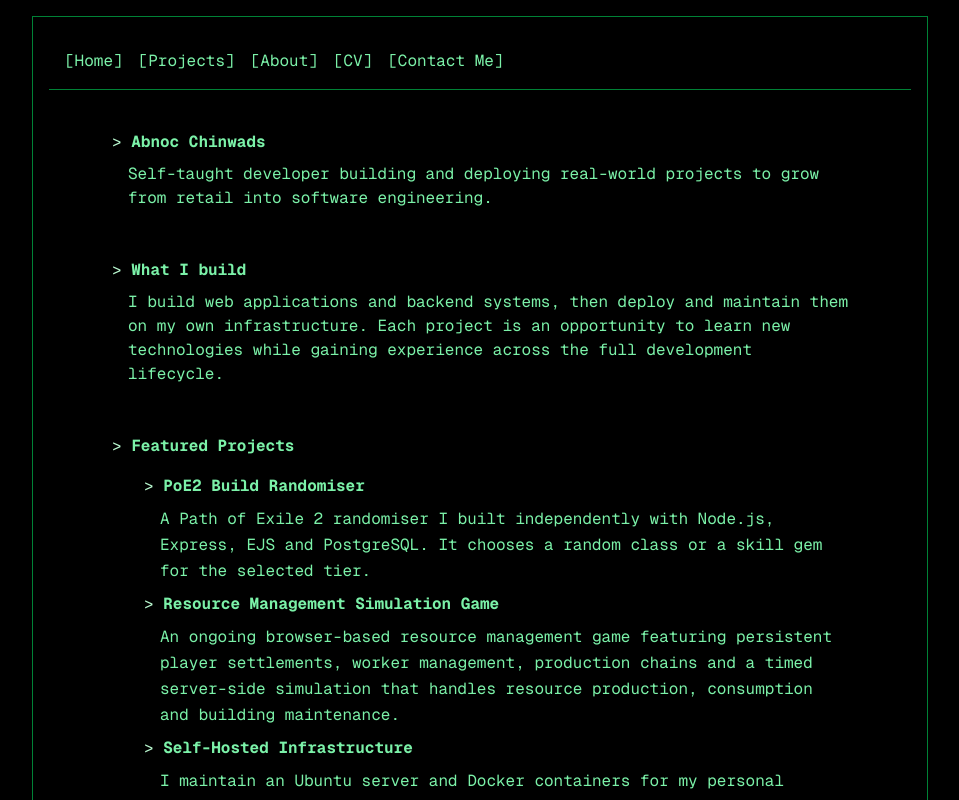
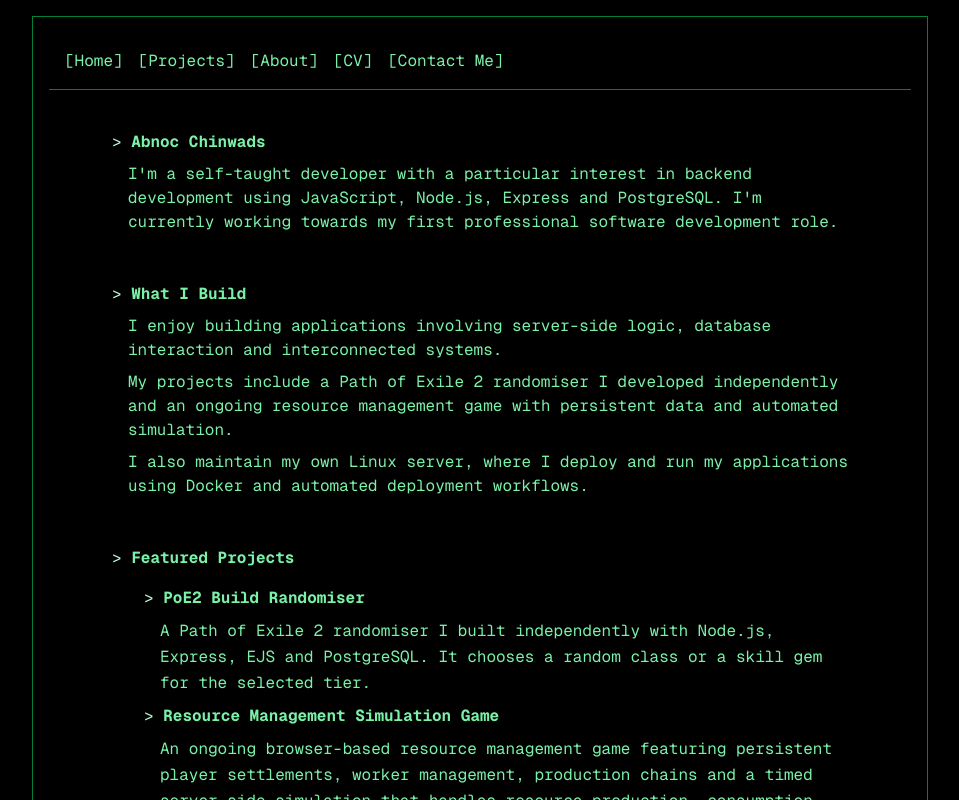
Before and after one commit to AbnocChinwads/abnoc-dev, a Next.js app: page / in a window 1280 px wide. Shown: the top 800 px of the page, without its empty margins (160-1119 px from the left). Built offline with nearby package versions, Linux system fonts and the light colour scheme.

Commit message:
Update page.tsx

```diff
--- a/src/app/page.tsx
+++ b/src/app/page.tsx
@@ -1,3 +1,4 @@
+
 import Link from "next/link";
 import ProjectCard from "./components/ProjectCard";
 import { projects } from "./data/projects";
@@ -7,35 +8,60 @@ import {
 } from "./components/terminal";
 
 export default function Home() {
-  const featuredProjects = projects.filter((p) => p.featured);
+  const featuredProjects = projects.filter(
+    (p) => p.featured
+  );
 
   return (
     <main className="max-w-3xl mx-auto w-full px-3 sm:px-4 py-8 sm:py-10 space-y-12">
       {/* HERO */}
       <section className="space-y-2">
-        <TerminalHeader>Abnoc Chinwads</TerminalHeader>
+        <TerminalHeader>
+          Abnoc Chinwads
+        </TerminalHeader>
 
         <p className="ml-2 sm:ml-4">
-          Self-taught developer building and deploying real-world projects to
-          grow from retail into software engineering.
+          I'm a self-taught developer with a
+          particular interest in backend development
+          using JavaScript, Node.js, Express and
+          PostgreSQL. I'm currently working towards
+          my first professional software development
+          role.
         </p>
       </section>
 
       {/* POSITIONING */}
       <section className="space-y-2">
-        <TerminalHeader>What I build</TerminalHeader>
+        <TerminalHeader>
+          What I Build
+        </TerminalHeader>
 
         <p className="ml-2 sm:ml-4">
-          I build web applications and backend systems, then deploy and maintain
-          them on my own infrastructure. Each project is an opportunity to learn
-          new technologies while gaining experience across the full development
-          lifecycle.
+          I enjoy building applications involving
+          server-side logic, database interaction
+          and interconnected systems.
+        </p>
+
+        <p className="ml-2 sm:ml-4">
+          My projects include a Path of Exile 2
+          randomiser I developed independently and
+          an ongoing resource management game with
+          persistent data and automated simulation.
+        </p>
+
+        <p className="ml-2 sm:ml-4">
+          I also maintain my own Linux server,
+          where I deploy and run my applications
+          using Docker and automated deployment
+          workflows.
         </p>
       </section>
 
       {/* FEATURED WORK */}
       <section className="space-y-4">
-        <TerminalHeader>Featured Projects</TerminalHeader>
+        <TerminalHeader>
+          Featured Projects
+        </TerminalHeader>
 
         <TerminalList>
           {featuredProjects.map((project) => (
@@ -48,7 +74,10 @@ export default function Home() {
           ))}
         </TerminalList>
 
-        <Link href="/projects" className="ml-4 sm:ml-8">
+        <Link
+          href="/projects"
+          className="ml-4 sm:ml-8"
+        >
           [View all projects]
         </Link>
       </section>
```
